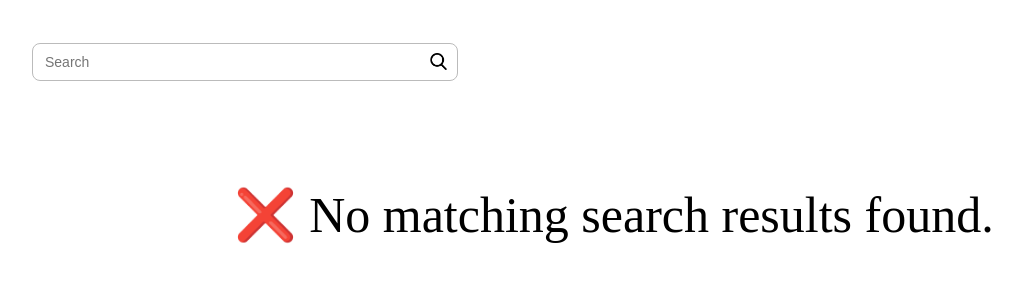
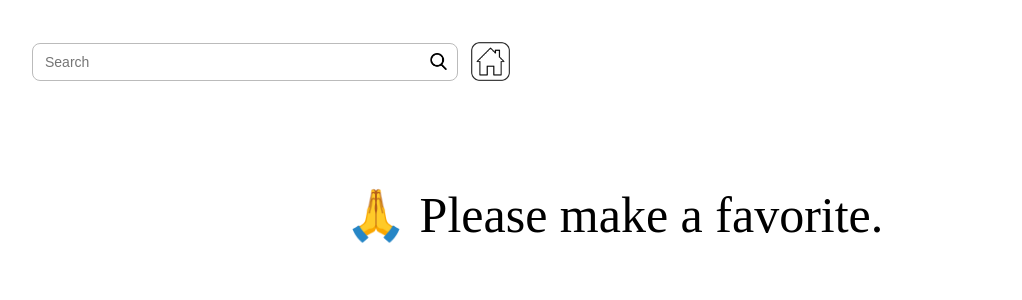
Before and after one commit to pocaaaaa/react-for-beginners-movie, a React (Create React App) app: page /fav in a window 1280 px wide. Shown: the top 300 px of the page, without its empty margins (26-1048 px from the left). Built offline with nearby package versions, Linux system fonts and the light colour scheme.

Commit message:
즐겨찾기

```diff
--- a/src/components/Movie.js
+++ b/src/components/Movie.js
@@ -3,7 +3,8 @@ import { Link } from "react-router-dom";
 import styles from "./Movie.module.css";
 import { useEffect, useState } from "react";
 
-function Movie({id, coverImg, title, year, summary, genres}) {
+function Movie({id, coverImg, title, year, summary, genres, isFavPage, setFavList}) {
+  /* state */
   const [isFav, setIsFav] = useState(false);
 
   /* function */
@@ -21,6 +22,7 @@ function Movie({id, coverImg, title, year, summary, genres}) {
     let favList = localStorage.getItem('favList');
     favList = favList ? JSON.parse(favList).filter(item => item.id !== id) : [];
     localStorage.setItem('favList', JSON.stringify([...favList]));
+    setFavList(favList);
   }
   const favClick = () => {
     setIsFav((curr) => {
@@ -35,10 +37,10 @@ function Movie({id, coverImg, title, year, summary, genres}) {
     favList = favList ? JSON.parse(favList).filter(item => item.id === id) : [];
     if(favList.length > 0) setIsFav(true);
     // eslint-disable-next-line react-hooks/exhaustive-deps
-  }, []);
+  }, [isFav]);
 
   return (
-    <div className={styles.movie}>
+    <div className={`${styles.movie} ${isFavPage ? '' : styles.movie__main__temp}`}>
       <img
         src={!coverImg ? '../icon/movie.png' : coverImg}
         alt={title}
--- a/src/components/Movie.module.css
+++ b/src/components/Movie.module.css
@@ -6,12 +6,15 @@
   border-radius: 5px;
   color: #adaeb9;
   display: grid;
-  grid-template-columns: minmax(150px, 1fr) 2fr;
   grid-gap: 20px;
   text-decoration: none;
   color: inherit;
   box-shadow: 0 13px 27px -5px rgba(50, 50, 93, 0.25),
     0 8px 16px -8px rgba(0, 0, 0, 0.3), 0 -6px 16px -6px rgba(0, 0, 0, 0.025);
+}
+
+.movie__main__temp {
+  grid-template-columns: minmax(150px, 1fr) 2fr;
 }
 
 .movie__img {
--- a/src/components/MovieDetail.js
+++ b/src/components/MovieDetail.js
@@ -1,11 +1,13 @@
 import PropTypes from "prop-types";
-import { Link } from "react-router-dom";
 import styles from "./MovieDetail.module.css";
 import { useEffect, useState } from "react";
 import SmilarMovie from "./SimilarMovie";
 import Cast from "./Cast";
+import { useHistory } from "react-router-dom/cjs/react-router-dom.min";
 
 function MovieDetail({id, coverImg, title, runtime, description, genres, rating, cast}) {
+  const navHist = useHistory();
+
   /* state */
   const [smilarMovies, setSmilarMovies] = useState([]);
   const [smilarIsShow, setSmilarIsShow] = useState(false);
@@ -90,9 +92,7 @@ function MovieDetail({id, coverImg, title, runtime, description, genres, rating,
         </div>
       </div>
       <div className={styles.btn__wrap}>
-        <Link to="/">
-          <button className={styles.btn}>목록</button>
-        </Link>
+        <button onClick={navHist.goBack} className={styles.btn}>목록</button>
       </div>
     </div>
   );
--- a/src/components/MovieDetail.module.css
+++ b/src/components/MovieDetail.module.css
@@ -25,7 +25,6 @@
 
 .cast__warp {
   margin-top: 30px;
-  padding-bottom: 20px;
 }
 
 .cast__header {
--- a/src/routes/Fav.js
+++ b/src/routes/Fav.js
@@ -1,24 +1,25 @@
 import { useEffect, useState } from "react";
 import Movie from "../components/Movie";
 import styles from "./Fav.module.css";
+import { Link } from "react-router-dom/cjs/react-router-dom.min";
 
 function Fav() {
   /* state */
   const [loading, setLoading] = useState(true);
-  const [movies, setMovies] = useState([]);
+  const [favList, setFavList] = useState([]);
   const [search, setSearch] = useState("");
 
   /* function */
   const getFav = async() => {
     let favList = localStorage.getItem('favList');
     favList = favList ? JSON.parse(favList) : [];
-    setMovies(favList);
+    setFavList(favList);
     setLoading(false);
   };
 
   /* useEffect */
   useEffect(() => {
-    getFav()
+    getFav();
   }, [search]);
 
   // key는 React.js에서만 map안에서 component들을 render할 때 사용.
@@ -33,15 +34,16 @@ function Fav() {
             <div className={styles.search}>
               <input className={styles.search__input} value={search} onChange={setSearch} type="text" placeholder="Search"/>
               <img className={styles.search__img} alt="search" src="../icon/search.png"/>
+              <Link to="/"><img className={styles.home} alt="fav" src="../icon/home.png" /></Link>
             </div>
-            {movies.length === 0 ? (
+            {favList.length === 0 ? (
                 <div className={styles.movies__nodata}>
-                ❌ No matching search results found.
+                🙏 Please make a favorite.
                 </div>
               ) : (
                 <div>
                   <div className={styles.movies}>
-                    {movies.map((movie, index) => (
+                    {favList.map((movie, index) => (
                       <Movie
                         key={index}
                         id={movie.id}
@@ -50,7 +52,8 @@ function Fav() {
                         title={movie.title}
                         summary={movie.summary}
                         genres={movie.genres}
-
+                        isFavPage={true}
+                        setFavList={setFavList}
                       />
                     ))}
                   </div>
--- a/src/routes/Fav.module.css
+++ b/src/routes/Fav.module.css
@@ -64,3 +64,13 @@
     padding-top: 35px;
     cursor: pointer;
   }
+
+  .home {
+    position: absolute;
+    width: 43px;
+    top: -3px;
+    right: -30px;
+    margin: 0;
+    padding-top: 35px;
+    cursor: pointer;
+  }
```
Also changed, not shown: public/icon/home.png (added), 1 other file (tests, documents, lock files or other folders).
